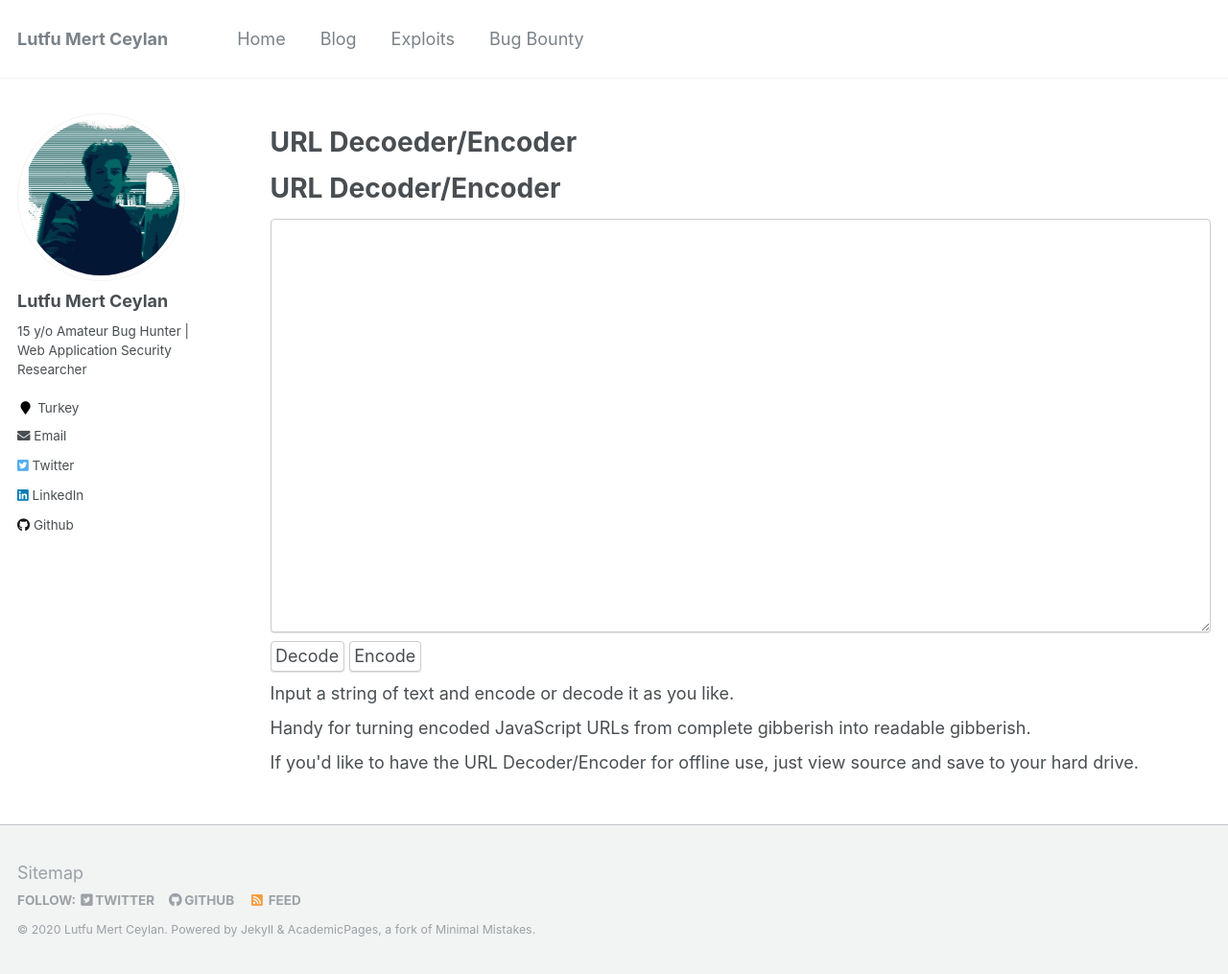
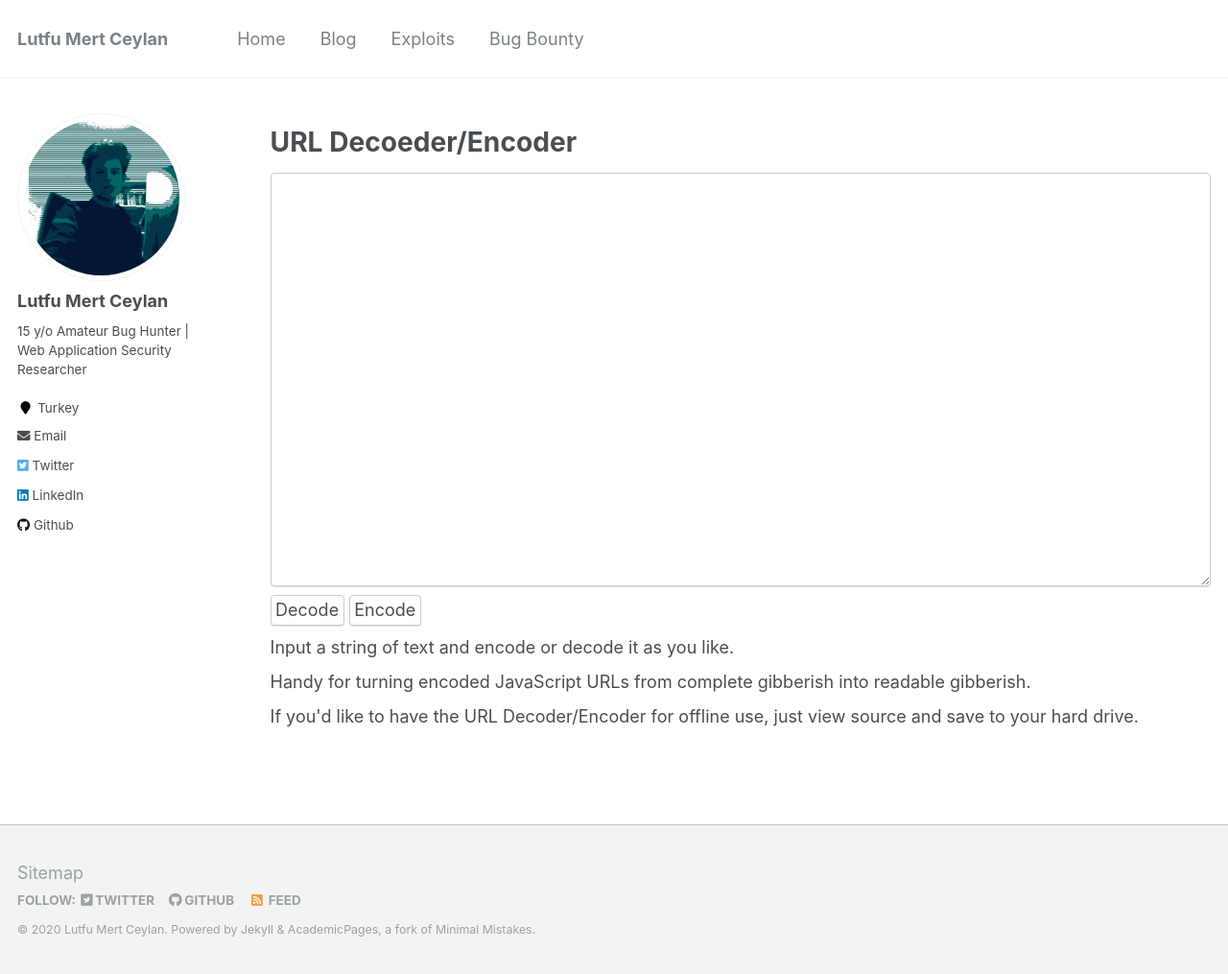
Before and after one commit to lutfumertceylan/mywebsite, a Jekyll site: the page built from tools/url-dencoder.md, in a window 1280 px wide and 1015 px high. Shown: the whole window at 96% size. Built offline with Jekyll 4.4.1, drawn with Linux system fonts in a browser that asks for light colours.

Commit message:
Update url-dencoder.md

```diff
--- a/tools/url-dencoder.md
+++ b/tools/url-dencoder.md
@@ -10,7 +10,6 @@ redirect_from:
 # URL Decoeder/Encoder
 
 <form onsubmit="return false;">
-<h1>URL Decoder/Encoder</h1>
 
 <textarea cols="100" rows="20" id="dencoder"></textarea>
 <div>
```
